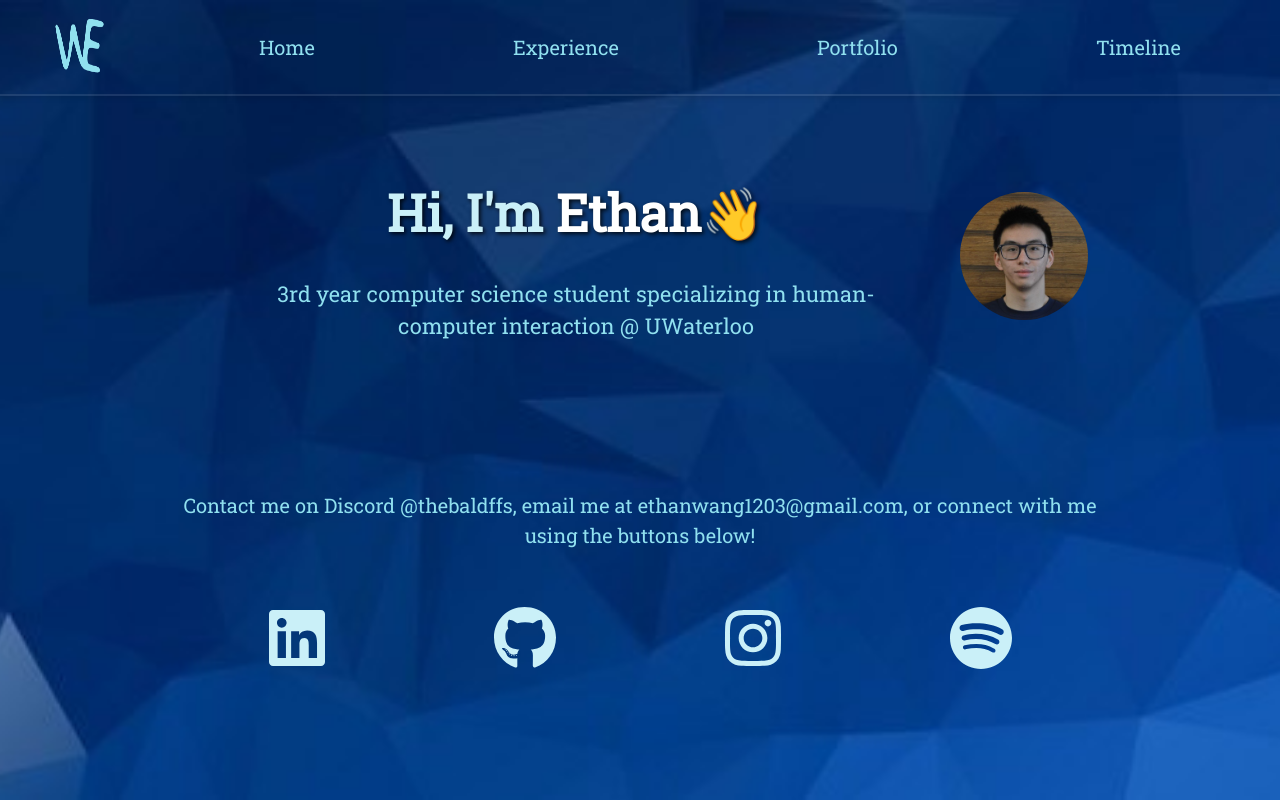
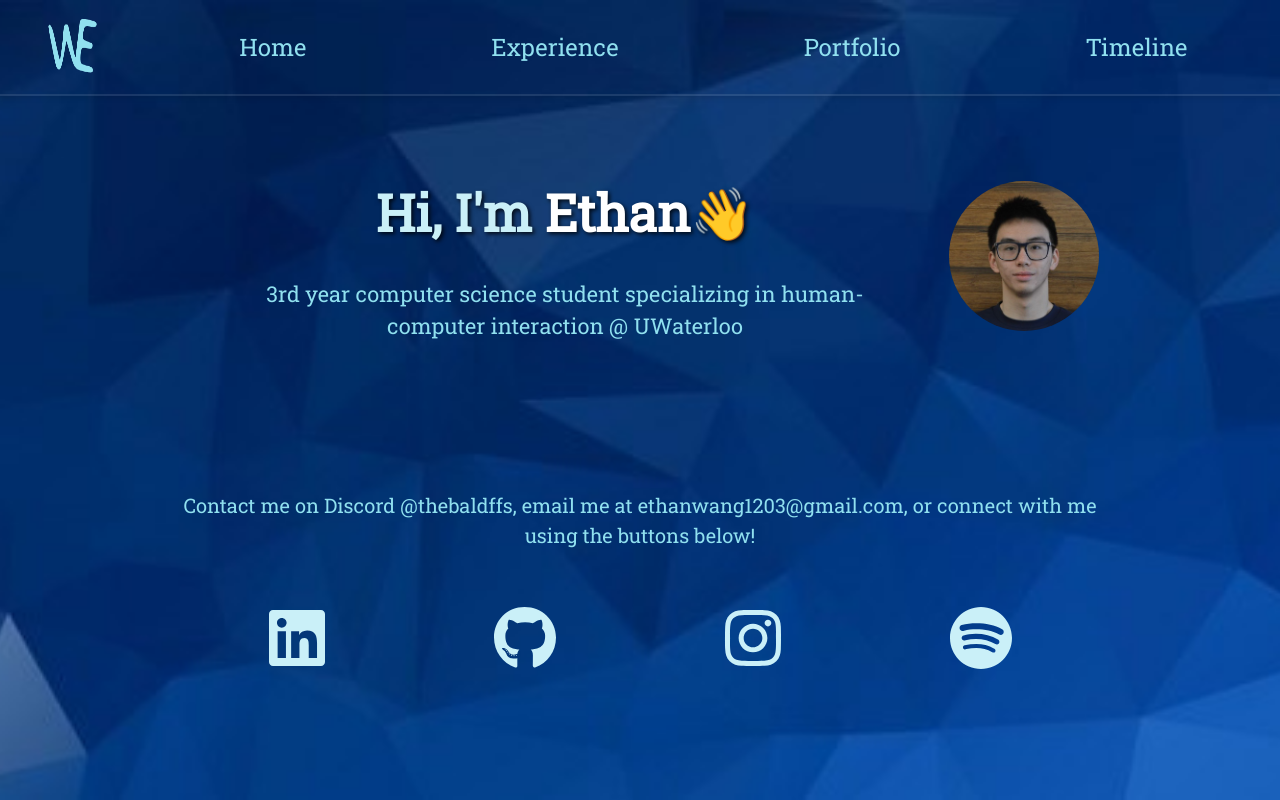
Before and after one commit to awesomethan/personal-website, a React (Create React App) app: page / in a window 1280 px wide. Built offline with nearby package versions, Linux system fonts and the light colour scheme.

Commit message:
increased home page image size and nav bar text size

```diff
--- a/src/App.css
+++ b/src/App.css
@@ -119,6 +119,7 @@ h2 {
 }
 
 .nav-text {
+  font-size: 24px;
   animation-delay: var(--nav-time);
 }
 
@@ -473,8 +474,8 @@ h2 {
 
 .homepage-img {
   object-fit: cover;
-  height: 8rem;
-  aspect-ratio: 1 / 1;
+  height: 150px;
+  width: 150px;
   border-radius: 50%;
   transform: translateY(-20px);
   opacity: 0;
```
